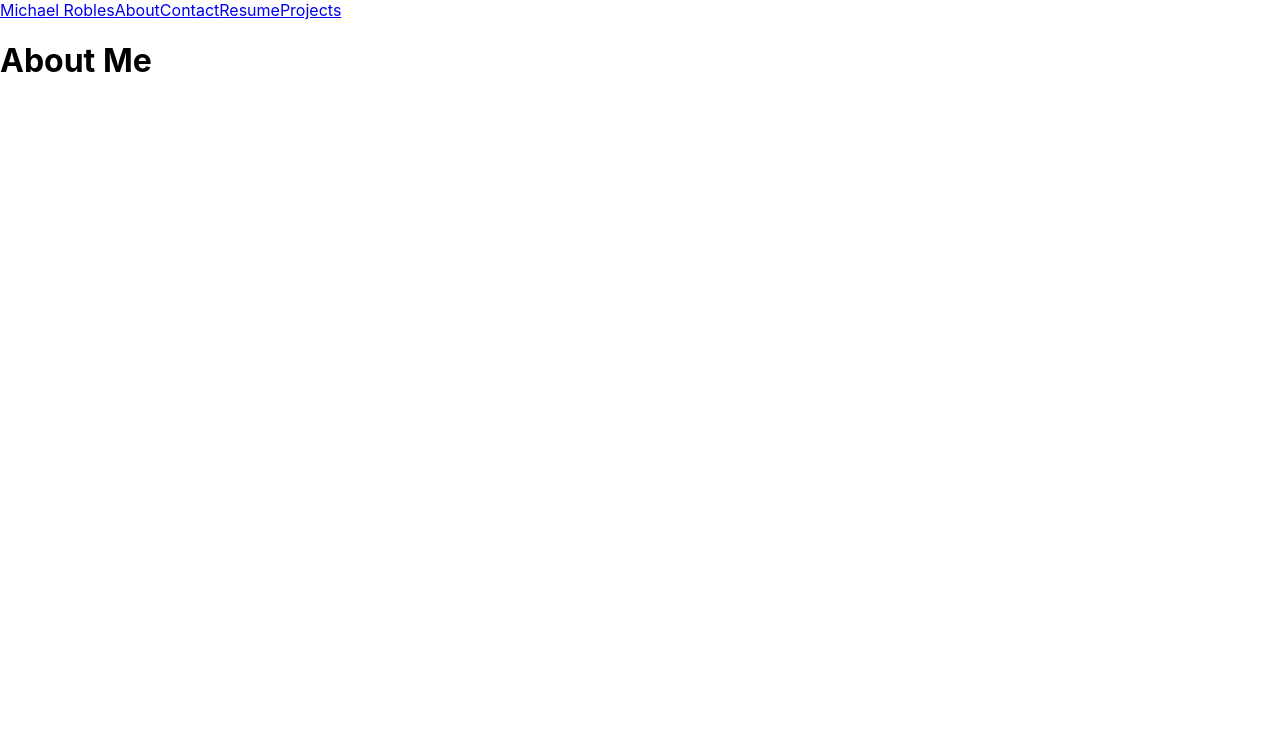
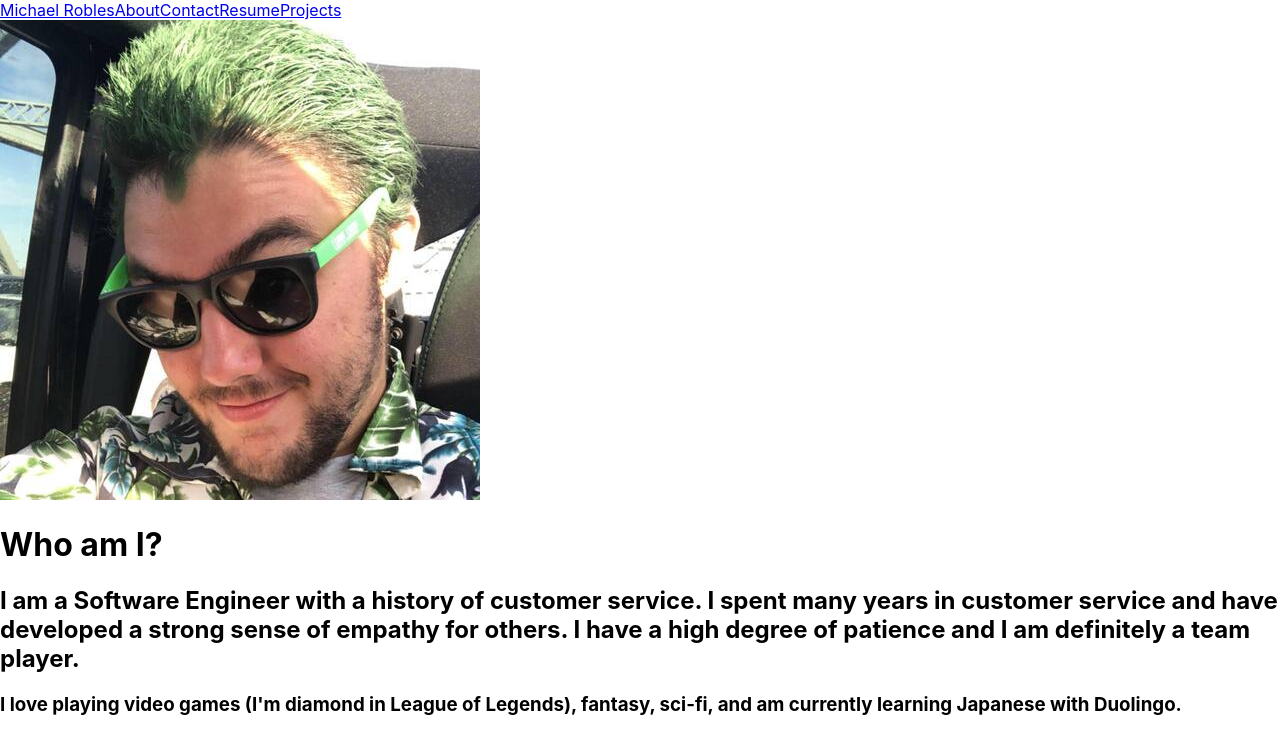
Before and after one commit to demonorez/portfolio-react, a React (Create React App) app: page /about in a window 1280 px wide. Shown: the top 754 px of the page. Built offline with nearby package versions, Linux system fonts and the light colour scheme.

Commit message:
updates about, landing, contact, and resume

```diff
--- a/src/components/Pages/About.jsx
+++ b/src/components/Pages/About.jsx
@@ -1,6 +1,11 @@
 function About() {
   return (
-    <h1>About Me</h1>
+    <>
+      <img src={'/Mike.jpg'}></img>
+      <h1>Who am I?</h1>
+      <h2>I am a Software Engineer with a history of customer service. I spent many years in customer service and have developed a strong sense of empathy for others. I have a high degree of patience and I am definitely a team player.</h2>
+      <h3>I love playing video games (I'm diamond in League of Legends), fantasy, sci-fi, and am currently learning Japanese with Duolingo.</h3>
+    </>
   )
 }
 
--- a/src/components/Pages/Contact.jsx
+++ b/src/components/Pages/Contact.jsx
@@ -1,6 +1,12 @@
 function Contact() {
   return (
-    <h1>Contact info</h1>
+    <>
+      <h1>I am currently available for work so feel free to reach out!</h1>
+      <h3>My email is: Mikej.robles@gmail.com</h3>
+      <h4>Feel free to check out my Github and LinkedIn.</h4>
+      <a href="https://github.com/demonorez">Github</a>
+      <a href="https://www.linkedin.com/in/mikerobles420/">LinkedIn</a>
+    </>
   )
 }
 
--- a/src/components/Pages/Landing.jsx
+++ b/src/components/Pages/Landing.jsx
@@ -1,6 +1,10 @@
 const Landing = () => {
   return (
-    <h1>Landing Page</h1>
+    <>
+      <img src={'/Mike.jpg'}></img>
+      <h1>Michael Robles</h1>
+      <h2>Software Engineer</h2>
+    </>
   )
 }
 
--- a/src/components/Pages/Resume.jsx
+++ b/src/components/Pages/Resume.jsx
@@ -1,6 +1,9 @@
 const Resume = () => {
   return (
-    <h1>This is my Resume</h1>
+    <>
+      <h1>Feel free to download my resume below.</h1>
+      <a href="/MyResume.pdf" download>Click here to download my Resume</a>
+    </>
   )
 }
 
```
Also changed, not shown: public/Mike.jpg (added), 1 other file (tests, documents, lock files or other folders).
